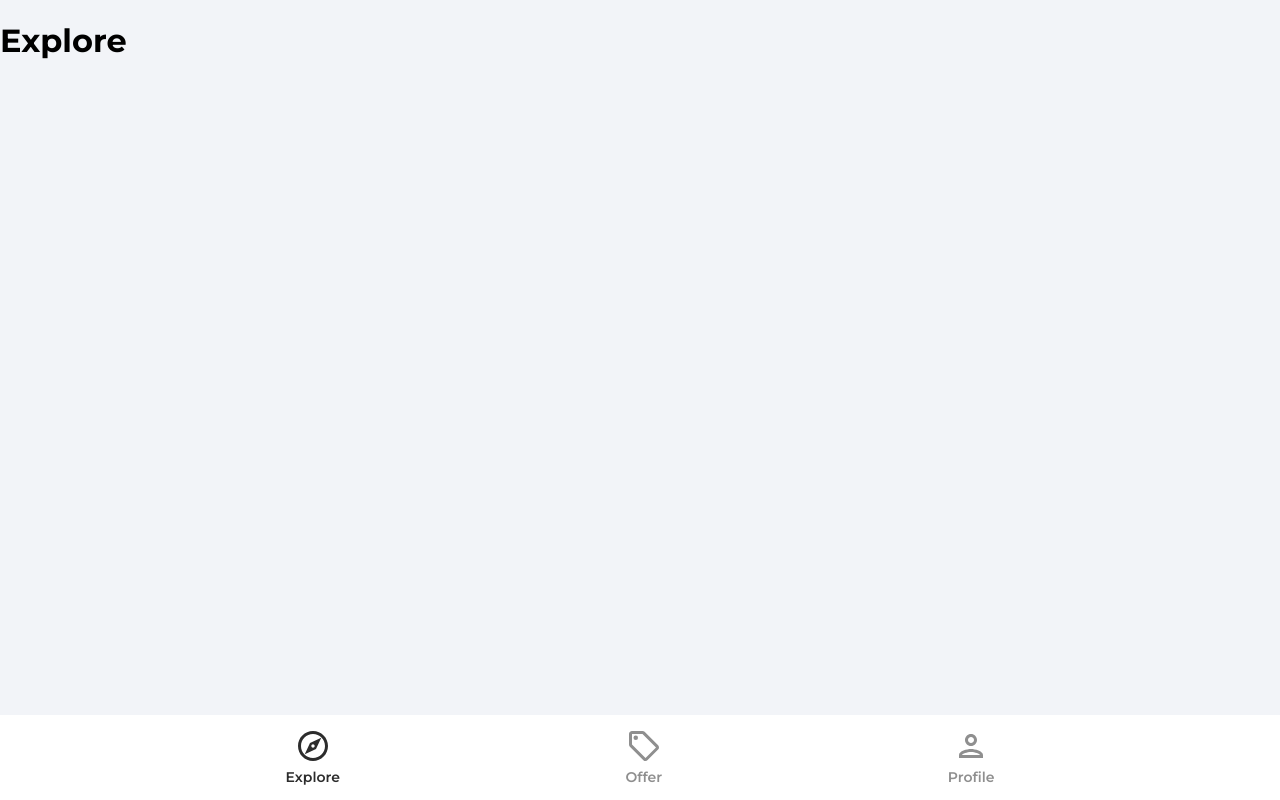
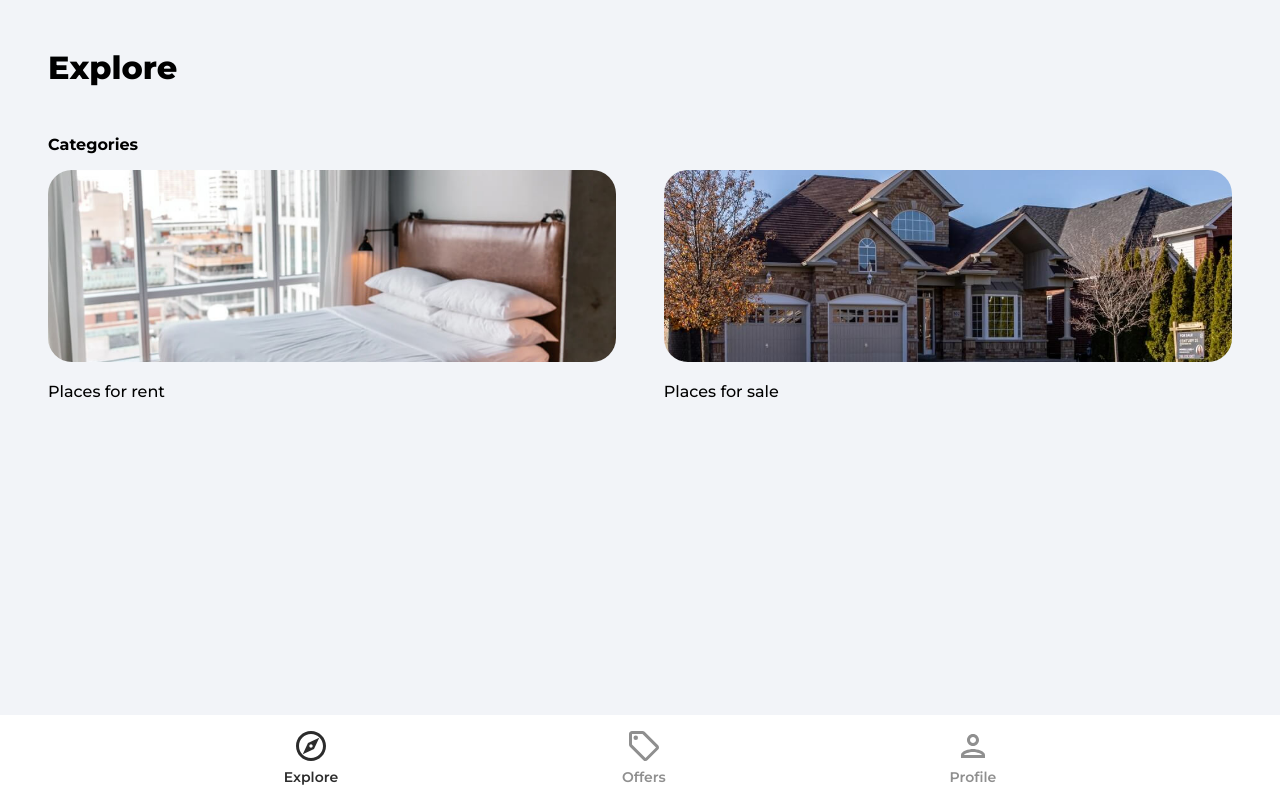
Before and after one commit to iandrei250/house-market, a React (Create React App) app in the folder market/: page / in a window 1280 px wide. Built offline with nearby package versions, Linux system fonts and the light colour scheme.

Commit message:
create listing form

```diff
--- a/market/src/App.js
+++ b/market/src/App.js
@@ -6,6 +6,8 @@
 import Profile from "./pages/Profile";
 import Offers from "./pages/Offers";
 import SignIn from "./pages/SignIn";
+import Category from "./pages/Category";
+import CreateListing from "./pages/CreateListing";
 import { ToastContainer } from "react-toastify";
 import "react-toastify/dist/ReactToastify.css";
 import PrivateRoute from "./components/PrivateRoute";
@@ -17,12 +19,14 @@
         <Routes>
           <Route path="/" element={<Explore />} />
           <Route path="/offers" element={<Offers />} />
+          <Route path="/category/:categoryName" element={<Category />} />
           <Route path="/profile" element={<PrivateRoute />}>
             <Route path="/profile" element={<Profile />} />
           </Route>
           <Route path="/sign-in" element={<SignIn />} />
           <Route path="/sign-up" element={<SignUp />} />
           <Route path="/forgot-password" element={<ForgotPassword />} />
+          <Route path="/create-listing" element={<CreateListing />} />
         </Routes>
         <Navbar />
       </Router>
--- a/market/src/components/Navbar.jsx
+++ b/market/src/components/Navbar.jsx
@@ -45,7 +45,7 @@
                   : "navbarListItemName"
               }
             >
-              Offer
+              Offers
             </p>
           </li>
           <li className="navbarListItem" onClick={() => navigate("/profile")}>
--- a/market/src/pages/Explore.jsx
+++ b/market/src/pages/Explore.jsx
@@ -1,9 +1,36 @@
 import React from "react";
-
+import { Link } from "react-router-dom";
+import rentCategoryImage from "../assets/jpg/rentCategoryImage.jpg";
+import sellCategoryImage from "../assets/jpg/sellCategoryImage.jpg";
 function Explore() {
   return (
-    <div>
-      <h1>Explore</h1>
+    <div className="explore">
+      <header>
+        <p className="pageHeader">Explore</p>
+      </header>
+      <main>
+        {/* slider */}
+
+        <p className="exploreCategoryHeading">Categories</p>
+        <div className="exploreCategories">
+          <Link to="/category/rent">
+            <img
+              src={rentCategoryImage}
+              alt="rent"
+              className="exploreCategoryImg"
+            />
+            <p className="exploreCategoryName">Places for rent</p>
+          </Link>
+          <Link to="/category/sale">
+            <img
+              src={sellCategoryImage}
+              alt="rent"
+              className="exploreCategoryImg"
+            />
+            <p className="exploreCategoryName">Places for sale</p>
+          </Link>
+        </div>
+      </main>
     </div>
   );
 }
--- a/market/src/pages/Offers.jsx
+++ b/market/src/pages/Offers.jsx
@@ -1,9 +1,82 @@
 import React from "react";
+import { useEffect, useState } from "react";
+import { useParams } from "react-router-dom";
+import {
+  collection,
+  getDocs,
+  query,
+  where,
+  orderBy,
+  limit,
+  startAfter,
+} from "firebase/firestore";
+import { db } from "../firebase.config";
+import { toast } from "react-toastify";
+import Spinner from "../components/Spinner";
+import ListingItem from "../components/ListingItem";
 
 function Offers() {
+  const [listings, setListings] = useState(null);
+  const [loading, setLoading] = useState(true);
+  const params = useParams();
+
+  useEffect(() => {
+    const fetchListings = async () => {
+      try {
+        //get reference of collection
+        const listingsRef = collection(db, "listings");
+        //query
+        const q = query(
+          listingsRef,
+          where("offer", "==", true),
+          orderBy("timestamp", "desc"),
+          limit(10)
+        );
+
+        const querySnap = await getDocs(q);
+
+        const listings = [];
+
+        querySnap.forEach((doc) => {
+          return listings.push({
+            id: doc.id,
+            data: doc.data(),
+          });
+        });
+
+        setListings(listings);
+        setLoading(false);
+      } catch (error) {
+        toast.error("Could not fetch listings");
+      }
+    };
+
+    fetchListings();
+  }, []);
+
   return (
-    <div>
-      <h1>Offers</h1>
+    <div className="category">
+      <header className="pageHeader">Offers</header>
+
+      {loading ? (
+        <Spinner />
+      ) : listings && listings.length > 0 ? (
+        <>
+          <main>
+            <ul className="categoryListings">
+              {listings.map((listing) => (
+                <ListingItem
+                  listing={listing.data}
+                  id={listing.id}
+                  key={listing.id}
+                />
+              ))}
+            </ul>
+          </main>
+        </>
+      ) : (
+        <p>There are no current offers </p>
+      )}
     </div>
   );
 }
--- a/market/src/pages/Profile.jsx
+++ b/market/src/pages/Profile.jsx
@@ -1,11 +1,12 @@
 import React from "react";
 import { getAuth, updateProfile } from "firebase/auth";
-import { useEffect, useState } from "react";
-import { useNavigate, Link } from "react-router-dom";
+import { useState } from "react";
+import { Link, useNavigate } from "react-router-dom";
 import { doc, updateDoc } from "firebase/firestore";
 import { db } from "../firebase.config";
 import { toast } from "react-toastify";
-
+import arrowRight from "../assets/svg/keyboardArrowRightIcon.svg";
+import homeIcon from "../assets/svg/homeIcon.svg";
 function Profile() {
   const auth = getAuth();
   const [changeDetails, setChangeDetails] = useState(false);
@@ -28,7 +29,7 @@
         await updateProfile(auth.currentUser, { displayName: name });
       }
 
-      //updatein firestore
+      //update in firestore
       const userRef = doc(db, "users", auth.currentUser.uid);
       await updateDoc(userRef, { name });
       toast.success("Changes Saved");
@@ -85,6 +86,11 @@
             />
           </form>
         </div>
+        <Link to="/create-listing" className="createListing">
+          <img src={homeIcon} alt="home" />
+          <p>Sell or rent your home !</p>
+          <img src={arrowRight} alt="arrow right" />
+        </Link>
       </main>
     </div>
   );
```
